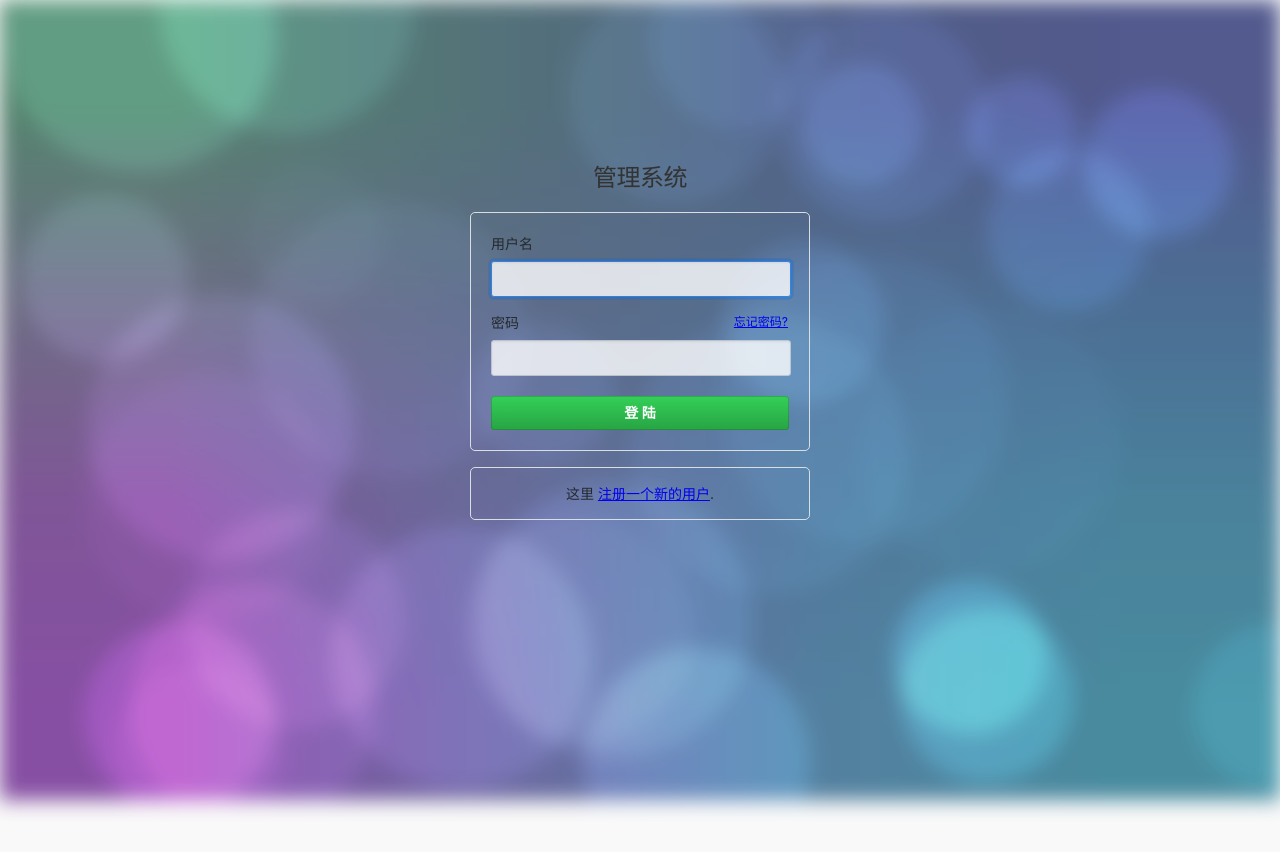
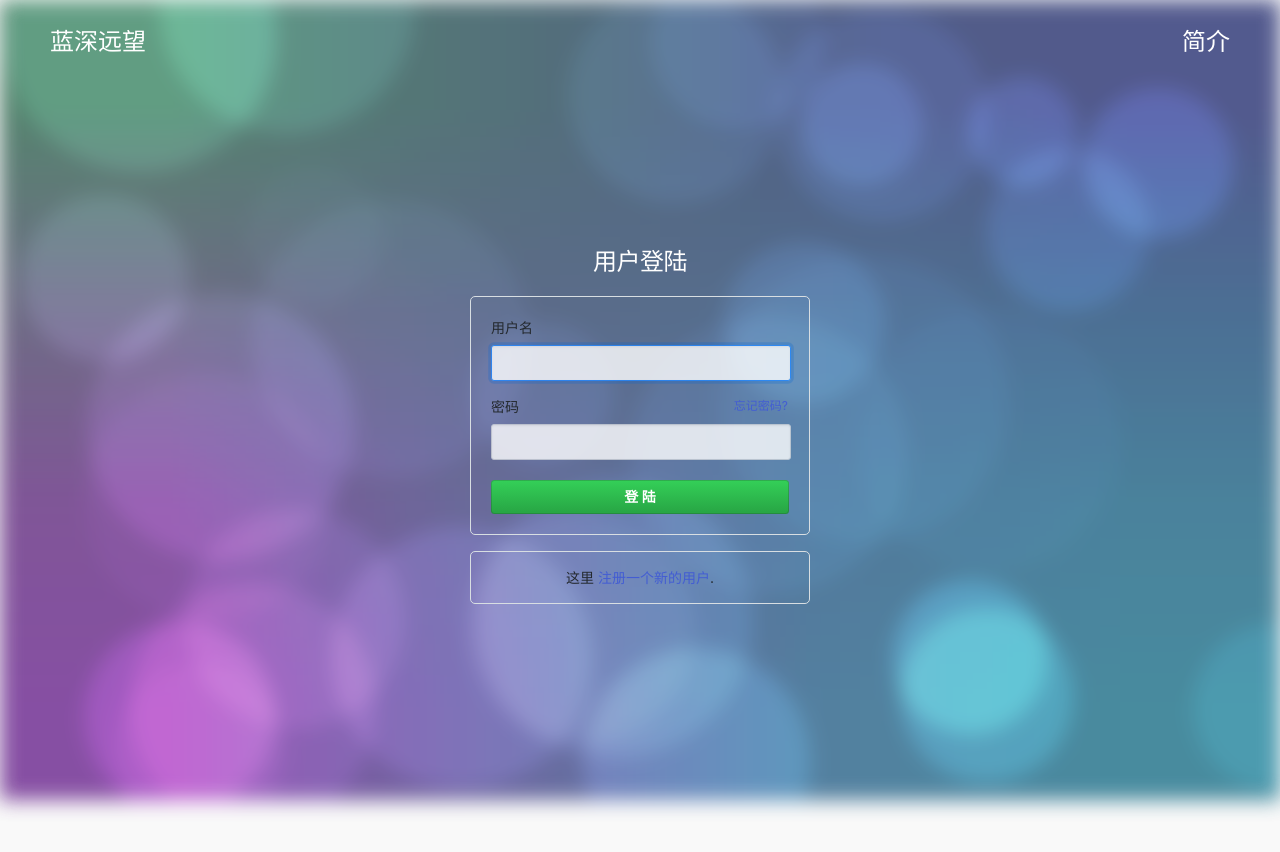
Before and after one commit to BrandonKodjoe/night-world, a website: page index.html in a window 1280 px wide. Before the commit the page ends 800 px from the top, so only its background shows below. Drawn offline with Linux system fonts and the light colour scheme; animation ran at ten frames a second.

Commit message:
version2.0.1
增加文头尾部文件

```diff
--- a/css/login.css
+++ b/css/login.css
@@ -15,7 +15,8 @@
 
 .session-authentication .auth-form-header {
 	margin-bottom: 15px;
-	color: #333;
+	/* color: #333; */
+	color:#fff;
 	text-align: center;
 	text-shadow: none;
 	background-color: transparent;
@@ -50,7 +51,9 @@
 }
 .session-authentication .label-link {
 	float: right;
-	font-size: 12px
+	font-size: 12px;
+	text-decoration: none;
+	color:rgb(67, 93, 211)
 }
 
 /*框架格式*/
@@ -59,6 +62,13 @@
 	margin: 0 auto
 }
 
+.auth-form-top{
+	display:flex;
+	justify-content:space-between;
+	margin:0px 50px;
+	font-size:24px;
+	color:#fff;
+}
 
 .auth-form-body {
 	padding: 20px;
@@ -120,6 +130,11 @@
 
 .label-link:hover {
 	text-decoration: none
+}
+
+.label-link-foot{
+	text-decoration: none;
+	color:rgb(67, 93, 211)
 }
 /*按钮样式*/
 .btn {
--- a/index.html
+++ b/index.html
@@ -49,7 +49,10 @@
 <body class="session-authentication">
 
 
-
+<div class="auth-form-top">
+	<p>蓝深远望</p>
+	<p>简介</p>
+</div>
 
 	<div class="auth-form px-3" id="login" style="margin: 160px auto">
 
@@ -60,7 +63,7 @@
 
 			</div>
 			<div class="auth-form-header p-0">
-				<h1>管理系统</h1>
+				<h1>用户登陆</h1>
 			</div>
 
 
@@ -87,12 +90,17 @@
 
 		<p class="create-account-callout mt-3">
 			这里
-			<a href="  " data-ga-click="Sign in">注册一个新的用户</a>.
+			<a href="  " class="label-link-foot">注册一个新的用户</a>.
 		</p>
 	</div>
-
-	</div>
-
+<div style="height:80px;"></div>
+	<div class="head fixed" style="margin-bottom: 10px">
+		<p class="titleFont" style="margin-top: 23px;">
+			<!--<span>#d9d9d9</span>-->
+			<p style="font-size: 18px;text-align: center;color: #fff;padding-top: 21px;
+			font-weight: 300;letter-spacing: -0.5px">
+			技术支持：江苏蓝深远望&nbsp;&nbsp;&nbsp;&nbsp;版权所有：&nbsp;&nbsp;&nbsp;&nbsp;客服：17625030905</br>请使用Chrome、FireFox、IE8+等浏览器进行访问&nbsp;&nbsp;&nbsp;&nbsp;版本号：2.0.1</p>
+		</p>
 	</div>
 
 
```
